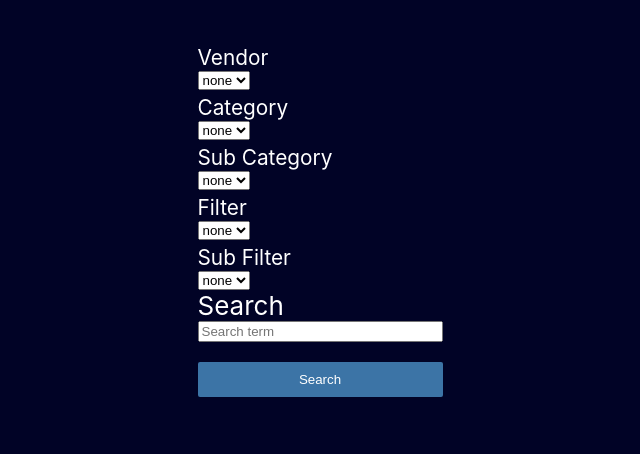
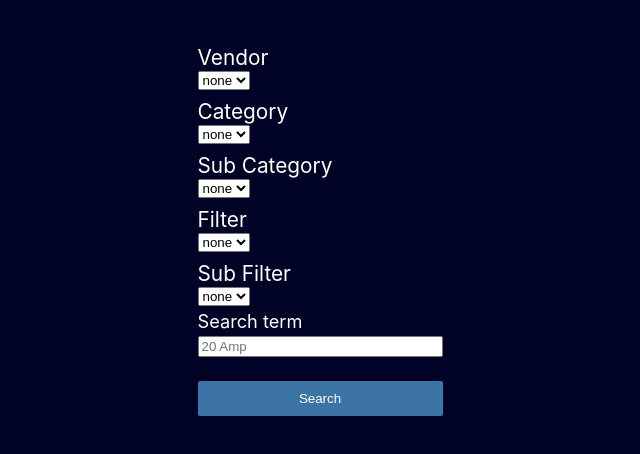
Before and after one commit to mvogee/Price_scraper_frontEnd, a React (Create React App) app in the folder client/: page / in a window 1280 px wide. Shown: the top 454 px of the page, without its empty margins (320-960 px from the left). Built offline with nearby package versions, Linux system fonts and the light colour scheme.

Commit message:
back to top button, styling changes

```diff
--- a/client/src/components/ItemCard.css
+++ b/client/src/components/ItemCard.css
@@ -25,6 +25,7 @@
 .ItemCard h3 {
     margin: 0;
     font-size: 1em;
+    overflow-wrap: anywhere;
 }
 
 .ItemCard ul {
--- a/client/src/components/SearchWrapper.css
+++ b/client/src/components/SearchWrapper.css
@@ -9,6 +9,7 @@
     margin: 0 auto;
     display: flex;
     flex-direction: column;
+    gap: 4px;
 }
 
 .submit_btn {
@@ -41,3 +42,16 @@
     justify-content: center;
     gap: 50px;
 }
+
+.SearchWrapper .topBtn {
+    background-color: var(--black-blue);
+    color: var(--white);
+    width: fit-content;
+    align-self: center;
+    border: 1px solid var(--white);
+    padding: 5px 20px;
+}
+
+.SearchWrapper .nameSeachLabel {
+    font-size: .7em;
+}
--- a/client/src/components/SearchWrapper.jsx
+++ b/client/src/components/SearchWrapper.jsx
@@ -1,5 +1,5 @@
 import React from "react";
-import QueryForm from "./SqlQueryForm";
+//import QueryForm from "./SqlQueryForm";
 import Select from "./Select";
 import ResultViewer from "./ResultViewer";
 import "./SearchWrapper.css"
@@ -49,6 +49,7 @@ export default class SearchWrapper extends React.Component{
         this.handleSqlSubmit = this.handleSqlSubmit.bind(this);
         this.nextResults = this.nextResults.bind(this);
         this.prevResults = this.prevResults.bind(this);
+        this.scrollToTop = this.scrollToTop.bind(this);
     }
 
     serverDataRequest = async (route, queryInputs, setStateFunc) => {
@@ -241,6 +242,13 @@ export default class SearchWrapper extends React.Component{
         }
     }
 
+    scrollToTop() {
+        window.scrollTo({
+            top: 0,
+            behavior: 'smooth'
+        });
+    }
+
     render() {
         return (
             <div className="SearchWrapper">
@@ -284,8 +292,8 @@ export default class SearchWrapper extends React.Component{
                         onChange={this.handleSubCatThreeChange}
                         optionList={this.state.subCatListThree}
                     />
-                 <label htmlFor="nameSearch">Search</label>
-                <input name="nameSearch" type="text" value={this.state.nameSearch} onChange={this.handleSearchChange} placeholder="Search term"></input>
+                    <label className="nameSeachLabel" htmlFor="nameSearch">Search term</label>
+                    <input name="nameSearch" type="text" value={this.state.nameSearch} onChange={this.handleSearchChange} placeholder="20 Amp"></input>
                     <button className="submit_btn" type="submit" value="submit" onClick={this.handleSubmit}>Search</button>
                 </form>
                 <div className="results-info">
@@ -304,6 +312,7 @@ export default class SearchWrapper extends React.Component{
                 <div className="results">
                     <ResultViewer data={this.state.data} />
                 </div>
+                {this.state.data.numResults > 0 ? <button className="topBtn" onClick={this.scrollToTop}>^ back to top ^</button> : ''}
             </div>
         )
     }
```
Lines whose indentation alone changed are shown as unchanged.
